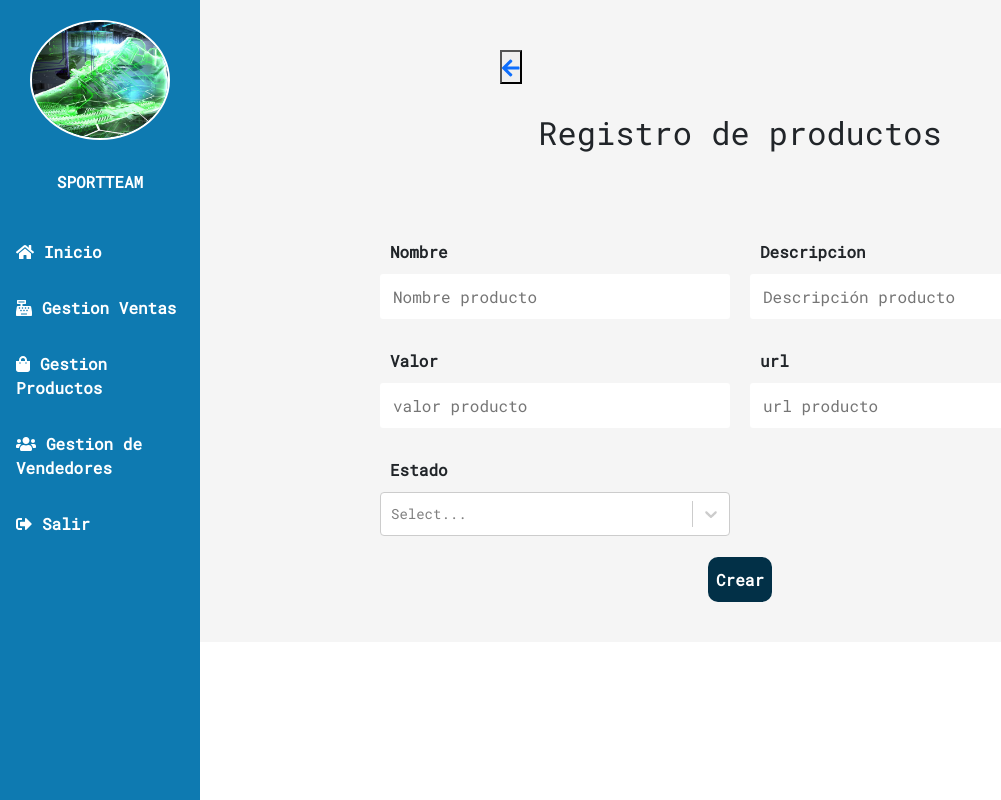
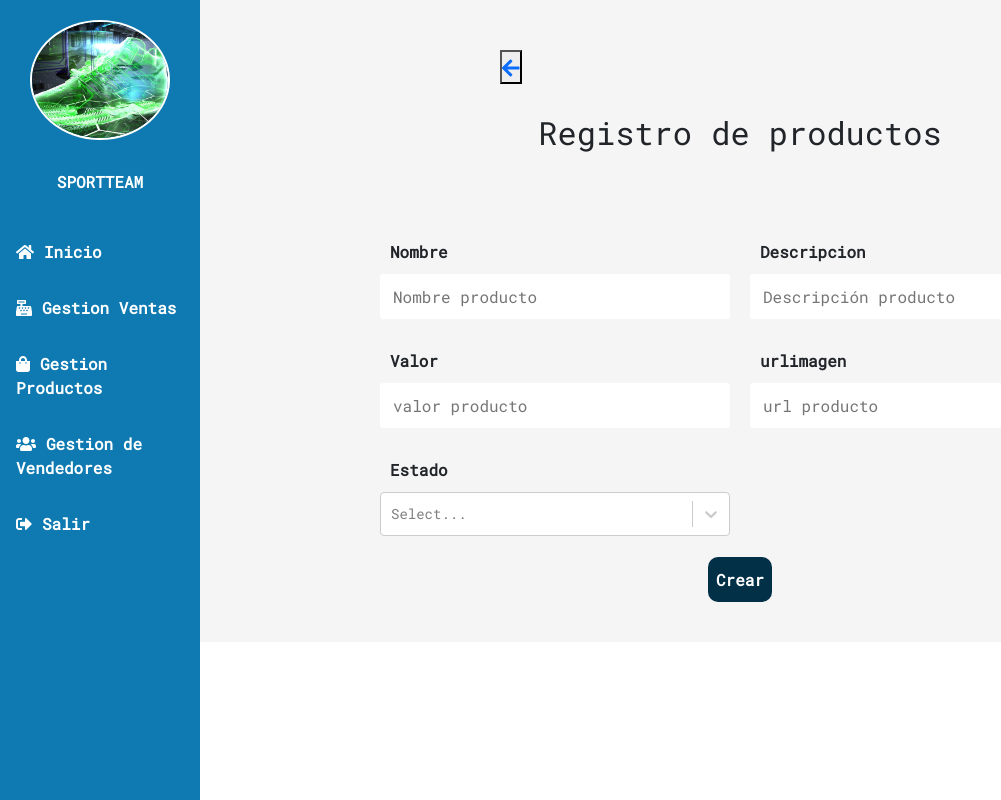
Before and after one commit to MTICciclo3/sport-team, a React (Create React App) app: page /CrearProductos in a window 1280 px wide. Shown: the whole page, without its empty margins (0-1001 px from the left). Built offline with nearby package versions, Linux system fonts and the light colour scheme.

Commit message:
creacion de formularios

```diff
--- a/src/Api.js
+++ b/src/Api.js
@@ -17,7 +17,7 @@ export const registerProducts = async (newProduct) =>{
                 descripcion: newProduct.descripcion,
                 valor: newProduct.valor,
                 Estado: newProduct.Estado,
-                url: newProduct.url
+                urlimagen: newProduct.urlimagen
             },
         })
         return response
@@ -63,7 +63,8 @@ export const updateProduct = async (productId, updateProduct) =>{
                 nombre: updateProduct.nombre,
                 descripcion: updateProduct.descripcion,
                 valor: updateProduct.valor,
-                Estado: updateProduct.Estado
+                Estado: updateProduct.Estado,
+                urlimagen: updateProduct.urlimagen
             },
         })
         return response
--- a/src/App.js
+++ b/src/App.js
@@ -21,6 +21,7 @@ function App() {
               "/gestionUsuarios",
               "/ventas",
               "/CrearProductos",
+              "/CrearUsuarios",
               "/CrearVentas",
               "/ActualizarVentas",
               "/Dashboard",
--- a/src/components/Cards.js
+++ b/src/components/Cards.js
@@ -7,21 +7,21 @@ import productos from "../assets/productos.jpg";
 const cards = [
   {
     id: 1,
-    title: "Ventas",
+    title: "Gestion Ventas",
     image: compras,
     text: "En esta ventana se pueden realizar pedidos de compra de los diferentes productos ofrecidos en la página.",
   },
   {
     id: 2,
-    title: "Usuarios",
+    title: "Gestion Vendedores",
     image: users,
-    text: "En esta ventana se podrán administrar los usuarios registrados en la página web, tanto su información como su rol en la página.",
+    text: "En esta ventana se podrán administrar los Vendedores registrados en la página, tanto su información como su rol en la página.",
   },
   {
     id: 3,
-    title: "Productos",
+    title: "Gestion Productos",
     image: productos,
-    text: "En esta ventana se pueden ver todos los productos disponibles en la empresa, se podrán agregar, modificar o eliminar.",
+    text: "En esta ventana se pueden ver todos los Productos disponibles en la empresa, se podrán agregar, modificar o eliminar.",
   },
 ];
 
--- a/src/pages/ActualizarProductos.js
+++ b/src/pages/ActualizarProductos.js
@@ -26,7 +26,7 @@ const ActualizarProductos = () => {
     const [idVendedor, cambiarIdVendedor] = useState({valido: ''});
     const [Estado, cambiarEstado] = useState({campo:'',valido: ''});
     const [formularioValido, cambiarFormularioValido] = useState('');
-    const [url, cambiarurl] = useState({campo:'',valido: ''});
+    const [urlimagen, cambiarurlimagen] = useState({campo:'',valido: ''});
 
     const getProducto= async(productId)=>{
         try{
@@ -44,7 +44,7 @@ const ActualizarProductos = () => {
            cambiarDescripcion({valido: "true"});
             cambiarvalor({valido: "true"});
             cambiarEstado({valido: "true"});
-            cambiarurl({valido: "true"});
+            cambiarurlimagen({valido: "true"});
         }
         // eslint-disable-next-line
     }, []);
@@ -57,7 +57,7 @@ const ActualizarProductos = () => {
             descripcion.valido === 'true' &&
             valor.valido === 'true' &&
             Estado.valido === 'true' &&
-            url.valido === 'true'
+            urlimagen.valido === 'true'
             ){
                 cambiarFormularioValido(true);
                 try{
@@ -134,15 +134,15 @@ const ActualizarProductos = () => {
                     setUsuarios={setUsuarios}
                     />
                     <Input
-                    user = "url"
+                    user = "urlimagen"
                     placeholdercont = "url producto"
                     tipo = "text"
                     leyenda = "la url admite todo tipo  letras y simbolos"
                     expresionRegular = {Expresiones.url}
-                    name = "url"
-                    estado = {url}
-                    cambiarEstado = {cambiarurl}
-                    DefVal={usuarios.url}
+                    name = "url imagen"
+                    estado = {urlimagen}
+                    cambiarEstado = {cambiarurlimagen}
+                    DefVal={usuarios.urlimagen}
                     usuarios={usuarios}
                     setUsuarios={setUsuarios}
                     />
--- a/src/pages/ActualizarVentas.js
+++ b/src/pages/ActualizarVentas.js
@@ -113,10 +113,11 @@ const ActualizarVentas = () => {
     return {value: producto._id, label: producto.nombre, valor:producto.valor}
   });
 
-  const agregarProducto = (cantidadProducto, producto, valor)=>{
+  const agregarProducto = (cantidadProducto, producto, urlimagen, valor)=>{
     let item = {
       'cantidad':cantidadProducto,
       'producto': producto,
+      'urlimagen': urlimagen,
       'valor': valor
     }
     setListaCanasta([...listaCanasta, item]);
--- a/src/pages/ApiVentas.js
+++ b/src/pages/ApiVentas.js
@@ -1,6 +1,6 @@
 import axios from 'axios';
 
-const API_URL = "http://localhost:5000/venta"
+const API_URL = "http://localhost:3001/venta"
 
 export const listaVentas = async () => {
     return await axios.get(API_URL);
--- a/src/pages/GestionUsuarios.js
+++ b/src/pages/GestionUsuarios.js
@@ -93,7 +93,7 @@ function GestionUsuarios() {
 
     return (
         <main className="guiGestionUsuarios">
-            <h2 className="tituloGestionVentas">Gestion Usuarios</h2>
+            <h2 className="tituloGestionVentas">Gestion Vendedores</h2>
             <Tooltip title="Regresar" arrow >
                 <Link to='/TablaGestionUsuarios'>
                     <FontAwesomeIcon icon={faArrowLeft}/>
--- a/src/pages/ListadoProductos.js
+++ b/src/pages/ListadoProductos.js
@@ -3,7 +3,7 @@ import {Table, TableHead, TableData, Boton, ContenedorBotonCentrado, TableRow} f
 import { FontAwesomeIcon } from '@fortawesome/react-fontawesome';
 import {faPenAlt, faTrashAlt} from '@fortawesome/free-solid-svg-icons';
 import { Link, useHistory } from 'react-router-dom';
-import * as api from 'Api'
+import * as api from 'Api';
 
 
 const ListadoProductos = () => {
@@ -59,6 +59,7 @@ const ListadoProductos = () => {
           <tr>
             <TableData>Producto</TableData>
             <TableData>Estado</TableData>
+            <TableData>Imagen</TableData>
             <TableData>Valor</TableData>
             <TableData>Actualizar</TableData>
           </tr>
@@ -68,6 +69,7 @@ const ListadoProductos = () => {
             <TableRow key={productos._id}>
               <TableData>{productos.nombre}</TableData>
               <TableData>{productos.estado}</TableData>
+              <TableData>{productos.urlimagen}</TableData>
               <TableData>{productos.valor}</TableData>
               <TableData>
                 <button className="iconSide" onClick={() => {
--- a/src/pages/TablaGestionUsuarios.js
+++ b/src/pages/TablaGestionUsuarios.js
@@ -1,8 +1,8 @@
 import React, {useState, useEffect} from 'react'
-import {Table, TableHead, TableData, TableRow} from 'elements/Listas';
+import {Table, TableHead, TableData, Boton, ContenedorBotonCentrado, TableRow} from 'elements/Listas';
 import { FontAwesomeIcon } from '@fortawesome/react-fontawesome';
 import {faPenAlt, faTrashAlt} from '@fortawesome/free-solid-svg-icons';
-import { useHistory } from 'react-router-dom';
+import { Link, useHistory } from 'react-router-dom';
 import * as server from './server';
 
 const TablaGestionUsuarios = () => {
@@ -41,7 +41,12 @@ const TablaGestionUsuarios = () => {
 
   return(
       <main className="mainContainerTable">
-      <h2 className="tituloGestionVentas">Gestion de Usuarios</h2>
+      <ContenedorBotonCentrado>
+      <Boton>
+        <Link to="/gestionUsuarios">Agregar</Link>
+      </Boton>
+      </ContenedorBotonCentrado>
+      <h2 className="tituloGestionUsuarios">Gestion de Vendedores</h2>
       <input className = "inputBusqueda"
         value={busqueda}
         onChange={(e) => setBusqueda(e.target.value)}
--- a/src/pages/Ventas.js
+++ b/src/pages/Ventas.js
@@ -3,7 +3,7 @@ import {Table, TableHead, TableData, Boton, ContenedorBotonCentrado, TableRow} f
 import { FontAwesomeIcon } from '@fortawesome/react-fontawesome';
 import { faPenAlt, faTrashAlt} from '@fortawesome/free-solid-svg-icons';
 import { Link, useHistory } from 'react-router-dom';
-import * as api from './ApiVentas';
+import * as apiventas from './ApiVentas';
 
   const Ventas = () => {
     const [ventas, setVentas] = useState([]);
@@ -11,7 +11,7 @@ import * as api from './ApiVentas';
 
     const listaVentas = async()=> {
       try{
-        const res = await api.listaVentas();
+        const res = await apiventas.listaVentas();
         setVentas(res.data)
       }catch(error){
         console.error(error);
@@ -22,8 +22,10 @@ import * as api from './ApiVentas';
       listaVentas();
     }, []);
 
+    //const history = useHistory();
+
     const handleDelete = async (idVenta)=>{
-      await api.deleteVenta(idVenta);
+      await apiventas.deleteVenta(idVenta);
       listaVentas();
     };
 
--- a/src/pages/server.js
+++ b/src/pages/server.js
@@ -1,6 +1,6 @@
 import axios from 'axios';
 
-const API_URL = "http://localhost:3000/usuario"
+const API_URL = "http://localhost:3001/usuario"
 
 export const listUsuarios = async () => {
     return await axios.get(API_URL);
```
Also changed, not shown: 1 other file (tests, documents, lock files or other folders).
